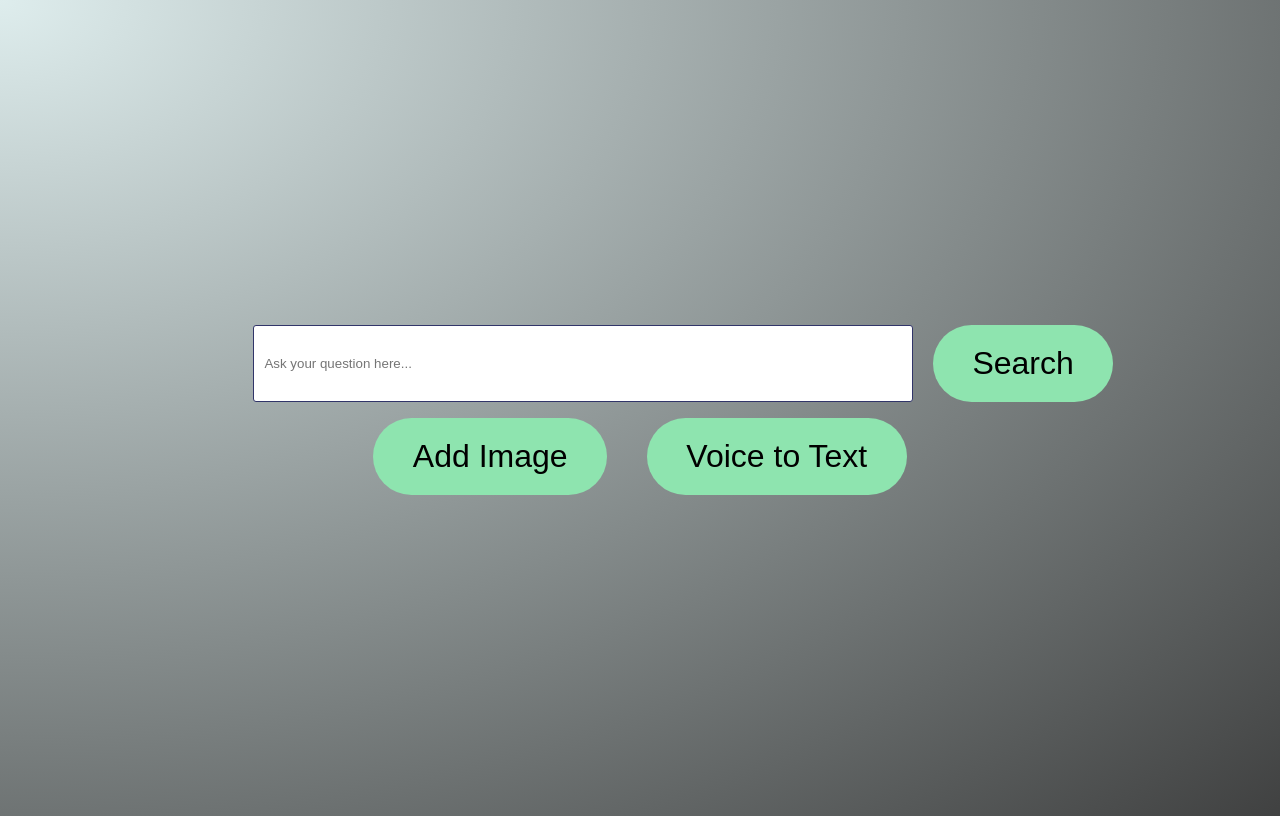
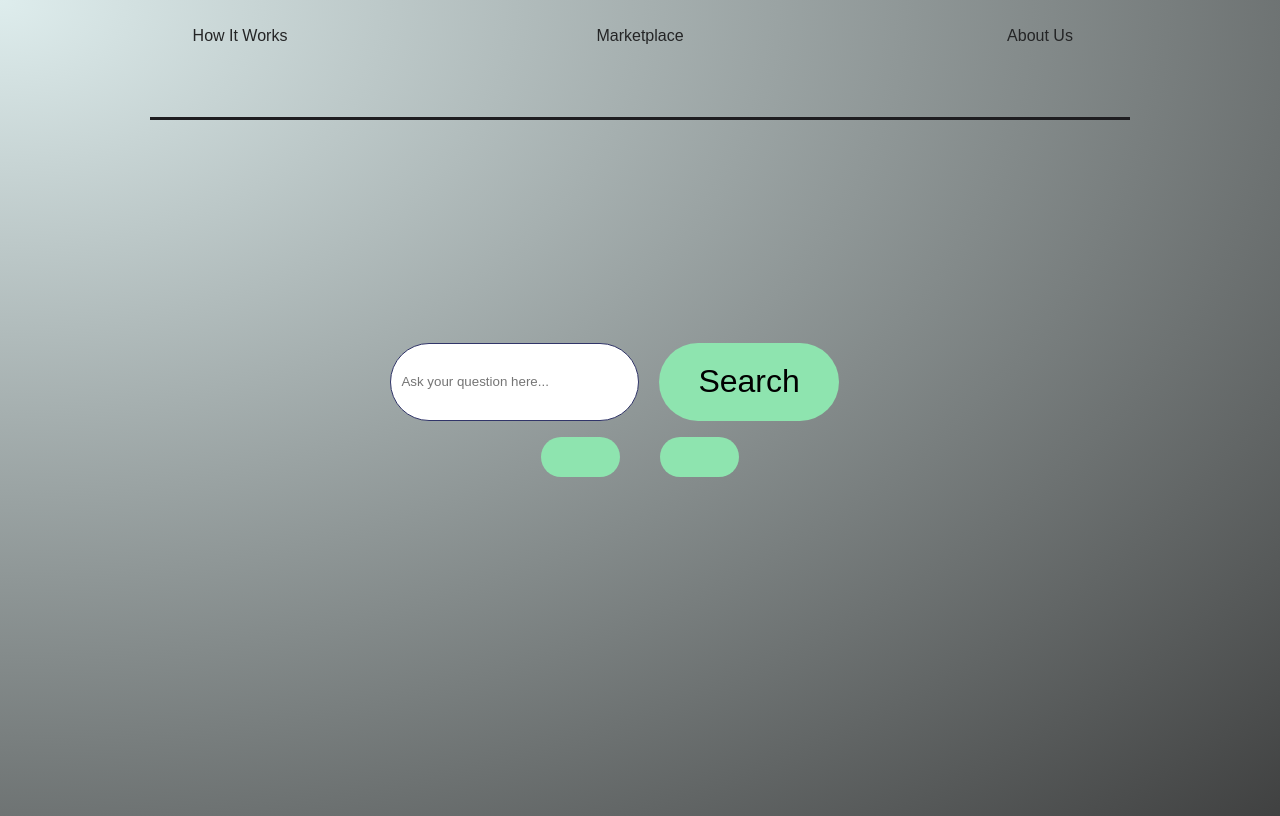
Before and after one commit to ShadmanShafeen/The-Green-Solution, a React (Vite) app: page /FarmerHomepage in a window 1280 px wide. Built offline with nearby package versions, Linux system fonts and the light colour scheme.

Commit message:
Fixing nav bar

```diff
--- a/src/components/Header.jsx
+++ b/src/components/Header.jsx
@@ -2,7 +2,7 @@ import styles from './Header.module.css'
 
 function Header() {
    return (
-        <header className={styles.header}>
+        <div className={styles.main_header}>
                 <nav>
                 <ul className={styles.list}>
 
@@ -12,7 +12,7 @@ function Header() {
                 </ul>
                 </nav>
 
-        </header>
+        </div>
    )
 }
 
--- a/src/components/Header.module.css
+++ b/src/components/Header.module.css
@@ -1,7 +1,9 @@
-header {
-    margin-top: 10px;
-    margin-bottom: 500px;
-    width: 110%;
+.main_header {
+    position: absolute;
+    top: -50px;
+    left: 150px;
+    right: 150px;
+    width: screen-fit;
     text-align: center;
     display: flex;
     justify-content: center;
--- /dev/null
+++ b/src/components/PrevQuestions.module.css
@@ -0,0 +1,4 @@
+.prev_questons_container {
+    position: absolute;
+    left: 10px
+}
--- a/src/components/SearchBar.jsx
+++ b/src/components/SearchBar.jsx
@@ -5,7 +5,7 @@ function SearchBar() {
     return (
         <>
             <div className={styles.search_container}>
-                     <input className={styles.searchBar} type="text" placeholder="Ask your question here..." />
+                     <input idName={styles.searchBar} type="text" placeholder="Ask your question here..." />
                       <motion.button
                       className={styles.searchButton}
                       type="Search"
@@ -16,16 +16,19 @@ function SearchBar() {
             </div>
             <div >
                         <p>
+
                             <motion.button
                             className={styles.twoButtons}
                             whileHover={{scale: 1.2}}
                             whileTap={{scale: 0.9}}
-                            >Add Image</motion.button>
+                            ></motion.button>
+
                             <motion.button
                             className={styles.twoButtons}
                             whileHover={{scale: 1.2}}
                             whileTap={{scale: 0.9}}
-                            >Voice to Text</motion.button>
+                            ></motion.button>
+
                         </p>
             </div>
         </>
--- a/src/components/SearchBar.module.css
+++ b/src/components/SearchBar.module.css
@@ -1,10 +1,14 @@
 .search_container {
+
+
     display: flex;
     justify-content: center;
+
+    width:150%;
     margin-top: 20px;
-    width:150%;
     margin-left: -100px;
     border-radius: 50px;
+
 
   }
   .searchButton {
@@ -12,9 +16,8 @@
     background-color: #8EE4AF;
     margin-left: 20px;
   }
-  .searchBar {
-    border-radius: 50px;
-
+  #searchBar {
+    width: 50%;
   }
   .twoButtons {
     cursor: pointer;
@@ -24,13 +27,25 @@
     margin-right: 20px;
     border-radius: 50px;
   }
- /*
+
   input[type="text"] {
-    padding: 10px;
-    border: 1px solid #353333;
+    /*padding: 10px;
+    border: 1px solid #353333;*/
     border-radius: 40px;
-    width:500px;
+    /*width:500px;*/
   }
+  .twoButtons[type="submit"]:hover {
+    background-color: #a1c3ca;
+  }
+
+  input[type="password"] {
+    /*padding: 10px;
+    border: 1px solid #353333;*/
+    border-radius: 40px;
+    /*width:500px;*/
+  }
+
+   /*
 
   button[type="submit"] {
     padding: auto;
@@ -41,7 +56,7 @@
     cursor: pointer;
 }
 
-button[type="submit"]:hover {
+twobutton[type="submit"]:hover {
   background-color: #5eacbd;
 }
 */
--- a/src/routes/FarmerHome.jsx
+++ b/src/routes/FarmerHome.jsx
@@ -4,7 +4,9 @@ import SearchBar from "../components/SearchBar"
 function FarmerHome() {
     return (
         <>
+            <Header />
             <SearchBar />
+
         </>
     )
 }
```
Also changed, not shown: src/components/PrevQuestions.jsx (added, +14 -0 lines).
